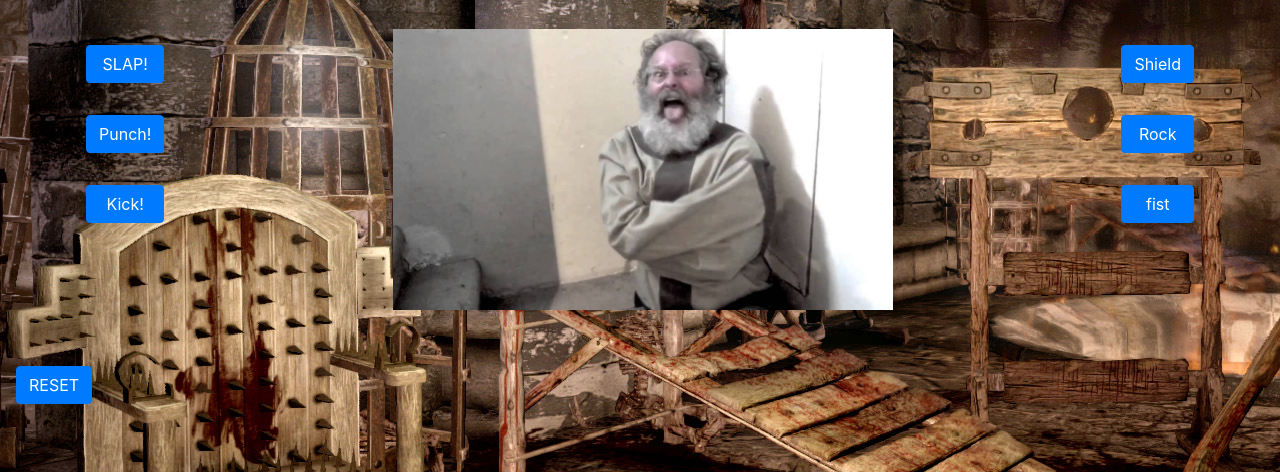
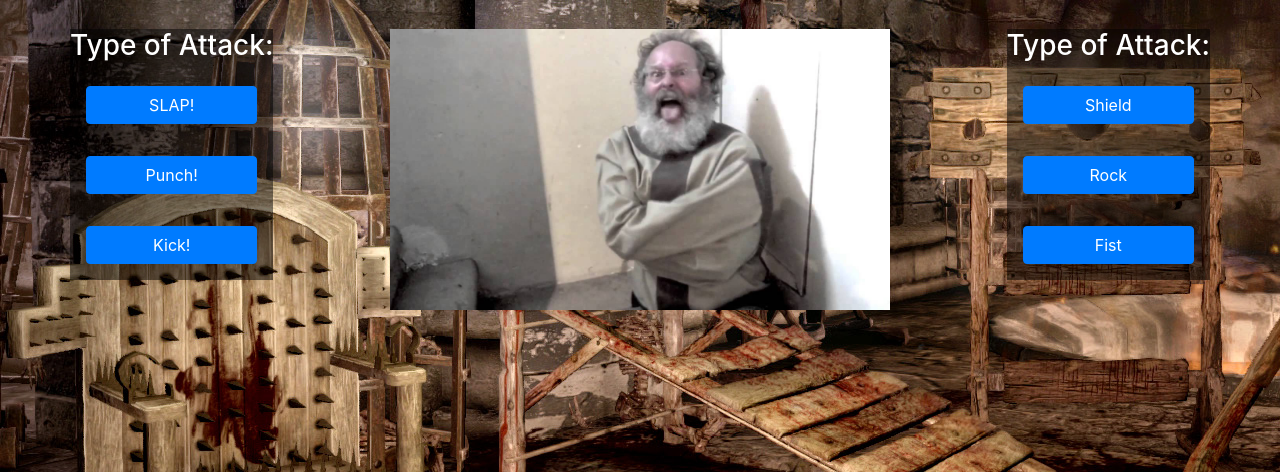
Before and after one commit to steveo1611/SlapGame, a plain HTML site: page index.html in a window 1280 px wide. Shown: the part 328-800 px from the top of the page. Drawn offline with nearby package versions, Linux system fonts and the light colour scheme.

Commit message:
added pic change on win

```diff
--- a/assets/scripts/game.js
+++ b/assets/scripts/game.js
@@ -48,7 +48,7 @@ function checkIfWin(){
 function win(){
 //    var winTitle = "<h1 class='wintext'> CONGRATULATIONS YOU HAVE WON!!!</h1>"
     document.getElementById('win').innerText = 'CONGRATULATIONS YOU HAVE WON!!!'
-
+    document.getElementById('tar-pic').src = 'assets/images/wackedOut-lost.jpg'
 }
 //function to update the health info on web page.
 function update() {
@@ -80,6 +80,7 @@ function addMods() {
 function reset(){
    endTarget = new Target('Wacky', 100)  //bug bug: when I update this on line 4 I will need to fix this also
    document.getElementById('win').innerText = ''
+   document.getElementById('tar-pic').src = 'assets/images/wackedOut.jpg'
     update()
 }
 
--- a/assets/styles/game.css
+++ b/assets/styles/game.css
@@ -8,9 +8,12 @@ background-image: url("/assets/images/torture_machines.jpg");
 .crazy-pic{
     width: 500px;
     align-content: center
+    }
+.numbers{
+    background-color: rgba(0, 0, 0, 0.5)
+}
 
-}
-.numbers{
+.but-box{
     background-color: rgba(0, 0, 0, 0.5)
 }
 
--- a/index.html
+++ b/index.html
@@ -69,7 +69,8 @@
         <div class="container">
             <div class="row">
                 <div class="att-choice col-offset-2">
-                    <div class="d-flex flex-column justify-content-between" id="attack-type">
+                    <div class="but-box d-flex flex-column justify-content-between" id="attackType">
+                        <h3 style="color:white">Type of Attack:</h3>
                         <button type="button" onclick="slap()" class="attack-type btn btn-primary">SLAP!</button>
                         <button type="button" onclick="punch()" class="attack-type btn btn-primary">Punch!</button>
                         <button type="button" onclick="kick()" class="attack-type btn btn-primary">Kick!</button>
@@ -77,14 +78,15 @@
                 </div>
                 <div class="col">
                     <div class="target-pic" style="text-align:center">
-                        <img class="crazy-pic" src="assets/images/wackedOut.jpg" alt="">
+                        <img id="tar-pic" class="crazy-pic" src="assets/images/wackedOut.jpg" alt="">
                     </div>
                 </div>
                 <div class="att-choice col-offset-2">
-                    <div class="d-flex flex-column justify-content-between" id="items">
+                    <div class="but-box d-flex flex-column justify-content-between" id="items">
+                            <h3 style="color:white">Type of Attack:</h3>
                         <button type="button" onclick="giveItemToTarget('shield')" class="attack-help btn btn-primary">Shield</button>
                         <button type="button" onclick="giveItemToTarget('rock')" class="attack-help btn btn-primary">Rock</button>
-                        <button type="button" onclick="giveItemToTarget('fist')" class="attack-help btn btn-primary">fist</button>
+                        <button type="button" onclick="giveItemToTarget('fist')" class="attack-help btn btn-primary">Fist</button>
                     </div>
                 </div>
             </div>
@@ -92,7 +94,7 @@
     </section>
     <section>
         <footer>
-            <button type="button" onClick="reset()" class="reset btn btn-primary">RESET</button>
+            <!-- <button type="button" onClick="reset()" class="reset btn btn-primary">RESET</button> -->
             <!-- <button type="button" onclick="slap()" class="btn btn-primary">SLAP!</button>
             <button type="button" onclick="punch()" class="btn btn-primary">Punch!</button>
             <button type="button" onclick="kick()" class="btn btn-primary">Kick!</button> -->
```
Also changed, not shown: assets/images/wackedOut-lost.jpg (added).
